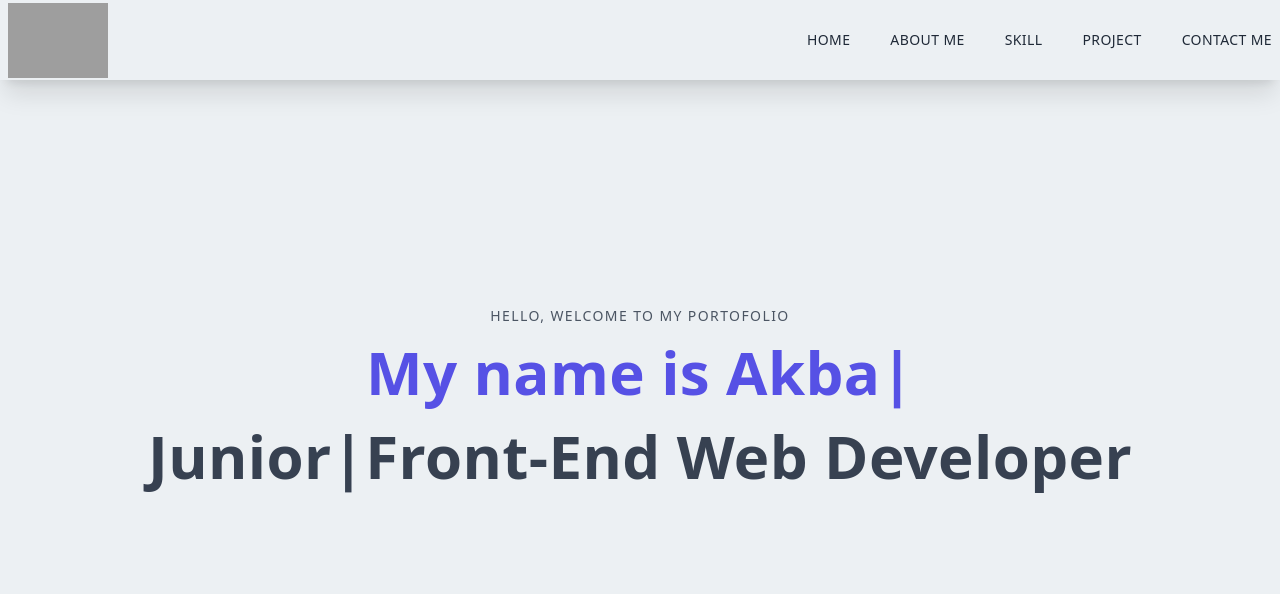
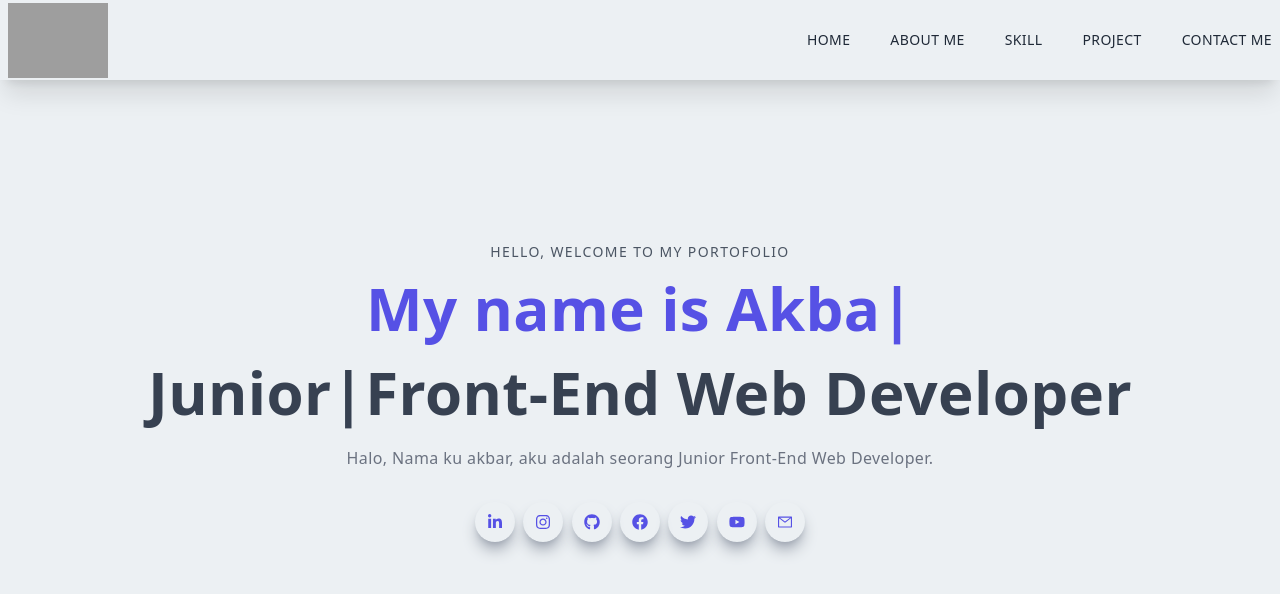
Before and after one commit to AkbarRizkyR/portofolio-nextjs, a Next.js app: page / in a window 1280 px wide. Shown: the top 594 px of the page. Built offline with nearby package versions, Linux system fonts and the light colour scheme; grey boxes are pictures that could not be loaded.

Commit message:
Fixing: All New

```diff
--- /dev/null
+++ b/components/About.jsx
@@ -0,0 +1,9 @@
+import React from 'react'
+
+function About() {
+  return (
+    <div>About</div>
+  )
+}
+
+export default About
--- a/components/Main.jsx
+++ b/components/Main.jsx
@@ -1,5 +1,7 @@
 import React from "react";
 import { TypeAnimation } from "react-type-animation";
+import {AiOutlineMail} from 'react-icons/ai'
+import {FaGithub, FaLinkedinIn,FaYoutube,FaTwitter, FaInstagram, FaFacebook} from 'react-icons/fa'
 
 function Main() {
     return (
@@ -28,6 +30,32 @@ function Main() {
                     />
                         Front-End Web Developer
                     </h1>
+                    <p className="py-4 text-gray-500 max-w-[70%] m-auto">
+                        Halo, Nama ku akbar, aku adalah seorang Junior Front-End Web Developer.
+                    </p>
+                        <div className="flex items-center justify-between max-w-[330px] m-auto py-4 text-[#5651e5]">
+                            <div className='rounded-full shadow-lg shadow-gray-400 p-3 cursor-pointer hover:scale-105 ease-in duration-500'>
+                                <FaLinkedinIn />
+                            </div>
+                            <div className='rounded-full shadow-lg shadow-gray-400 p-3 cursor-pointer hover:scale-105 ease-in duration-500'>
+                                <FaInstagram />
+                            </div>
+                            <div className='rounded-full shadow-lg shadow-gray-400 p-3 cursor-pointer hover:scale-105 ease-in duration-500'>
+                                <FaGithub />
+                            </div>
+                            <div className='rounded-full shadow-lg shadow-gray-400 p-3 cursor-pointer hover:scale-105 ease-in duration-500'>
+                                <FaFacebook />
+                            </div>
+                            <div className='rounded-full shadow-lg shadow-gray-400 p-3 cursor-pointer hover:scale-105 ease-in duration-500'>
+                                <FaTwitter />
+                            </div>
+                            <div className='rounded-full shadow-lg shadow-gray-400 p-3 cursor-pointer hover:scale-105 ease-in duration-500'>
+                                <FaYoutube />
+                            </div>
+                            <div className='rounded-full shadow-lg shadow-gray-400 p-3 cursor-pointer hover:scale-105 ease-in duration-500'>
+                                <AiOutlineMail />
+                            </div>
+                        </div>
                 </div>
             </div>
         </div>
--- a/next.config.js
+++ b/next.config.js
@@ -2,5 +2,7 @@
 const nextConfig = {
   reactStrictMode: true,
 }
+const withTM = require('next-transpile-modules')(['react-icons'])
+module.exports = withTM()
 
 module.exports = nextConfig
--- a/package.json
+++ b/package.json
@@ -20,6 +20,7 @@
   },
   "devDependencies": {
     "autoprefixer": "^10.4.13",
+    "next-transpile-modules": "^10.0.0",
     "postcss": "^8.4.21",
     "tailwindcss": "^3.2.4"
   }
```
Also changed, not shown: 1 other file (tests, documents, lock files or other folders).
